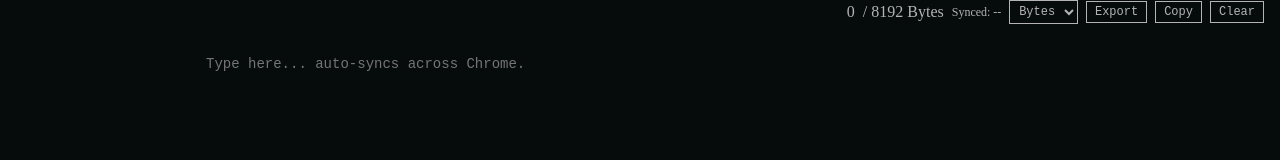
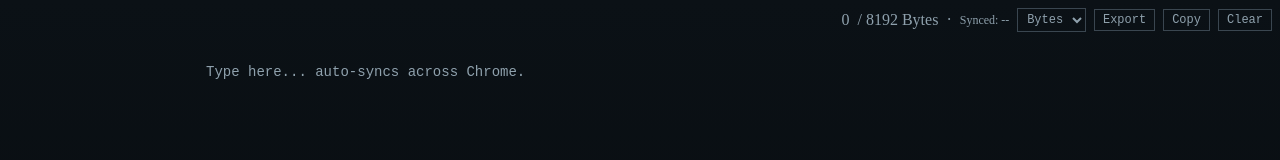
Before and after one commit to gcko/Write-Wall, a website built with webpack: page src/html/index.html in a window 1280 px wide. Built offline with nearby package versions, Linux system fonts and the light colour scheme.

Commit message:
fix(ui): label usage by mode and separate sync status
Signed-off-by: Jared Scott <jared.scott@variable.team>

```diff
--- a/src/css/main.css
+++ b/src/css/main.css
@@ -17,12 +17,24 @@
   margin: 0;
 }
 
+:root {
+  --bg-top: #0b1116;
+  --bg-bottom: #05080a;
+  --text-main: #c9d4dc;
+  --text-muted: #8fa1ad;
+  --accent: #2d8ba6;
+  --border: #3a4650;
+  --hover-bg: #1a232b;
+  --hover-text: #e7f0f5;
+}
+
+html,
 body {
   position: absolute;
   height: 100%;
   width: 100%;
   overflow: hidden;
-  background-color: #060c0c;
+  background: linear-gradient(180deg, var(--bg-top) 0%, var(--bg-bottom) 100%);
   line-height: 1.5;
   -webkit-font-smoothing: antialiased;
 }
@@ -34,7 +46,7 @@ textarea {
   margin: 0 auto;
   padding: 2rem 1rem 0;
   background-color: transparent;
-  color: #b4b4b4;
+  color: var(--text-main);
   border: none;
   outline: medium none;
   resize: none;
@@ -44,9 +56,10 @@ textarea {
 }
 
 #info {
-  color: #b4b4b4;
+  color: var(--text-muted);
   text-align: right;
-  margin-right: 1rem;
+  margin-right: 0.5rem;
+  margin-top: 0.5rem;
   display: flex;
   gap: 0.5rem;
   justify-content: flex-end;
@@ -57,12 +70,16 @@ textarea::-webkit-scrollbar {
   display: none;
 }
 
+textarea::placeholder {
+  color: var(--text-muted);
+}
+
 #clear,
 #copy,
 #export {
   background: transparent;
-  border: 1px solid #b4b4b4;
-  color: #b4b4b4;
+  border: 1px solid var(--border);
+  color: var(--text-muted);
   font-family: monospace;
   font-size: 12px;
   padding: 0.2rem 0.5rem;
@@ -71,8 +88,8 @@ textarea::-webkit-scrollbar {
 
 #count-mode {
   background: transparent;
-  border: 1px solid #b4b4b4;
-  color: #b4b4b4;
+  border: 1px solid var(--border);
+  color: var(--text-muted);
   font-family: monospace;
   font-size: 12px;
   padding: 0.2rem 0.3rem;
@@ -85,8 +102,9 @@ textarea::-webkit-scrollbar {
 #clear:hover,
 #copy:hover,
 #export:hover {
-  background: #b4b4b4;
-  color: #060c0c;
+  background: var(--hover-bg);
+  color: var(--hover-text);
+  border-color: var(--accent);
 }
 
 @media (min-width: 1024px) {
--- a/src/html/index.html
+++ b/src/html/index.html
@@ -20,7 +20,9 @@
   </head>
   <body>
     <div id="info">
-      <span id="num-chars">0</span> / 8192 Bytes
+      <span id="num-chars">0</span>
+      <span id="usage-max">/ 8192 Bytes</span>
+      <span aria-hidden="true">&#183;</span>
       <span id="last-synced">Synced: --</span>
       <select id="count-mode" aria-label="Count mode">
         <option value="bytes">Bytes</option>
--- a/src/main.ts
+++ b/src/main.ts
@@ -33,18 +33,31 @@ const CURSOR_KEY = 'cursor';
     if (!numCharEl) {
       return;
     }
+    const usageMaxEl = document.getElementById('usage-max') as HTMLElement | null;
 
     const mode = countModeEl?.value ?? 'bytes';
     if (mode === 'chars') {
       numCharEl.innerText = String(textAreaEl.value.length);
+      if (usageMaxEl) {
+        usageMaxEl.hidden = false;
+        usageMaxEl.innerText = 'Char(s)';
+      }
       return;
     }
     if (mode === 'words') {
       const trimmed = textAreaEl.value.trim();
       numCharEl.innerText = trimmed.length === 0 ? '0' : String(trimmed.split(/\s+/).length);
+      if (usageMaxEl) {
+        usageMaxEl.hidden = false;
+        usageMaxEl.innerText = 'Word(s)';
+      }
       return;
     }
 
+    if (usageMaxEl) {
+      usageMaxEl.hidden = false;
+      usageMaxEl.innerText = '/ 8192 Bytes';
+    }
     storage.sync.getBytesInUse(null, (inUse) => (numCharEl.innerText = String(inUse)));
   };
 
```
Also changed, not shown: src/main.spec.ts (+35 -0 lines), 1 other file.
